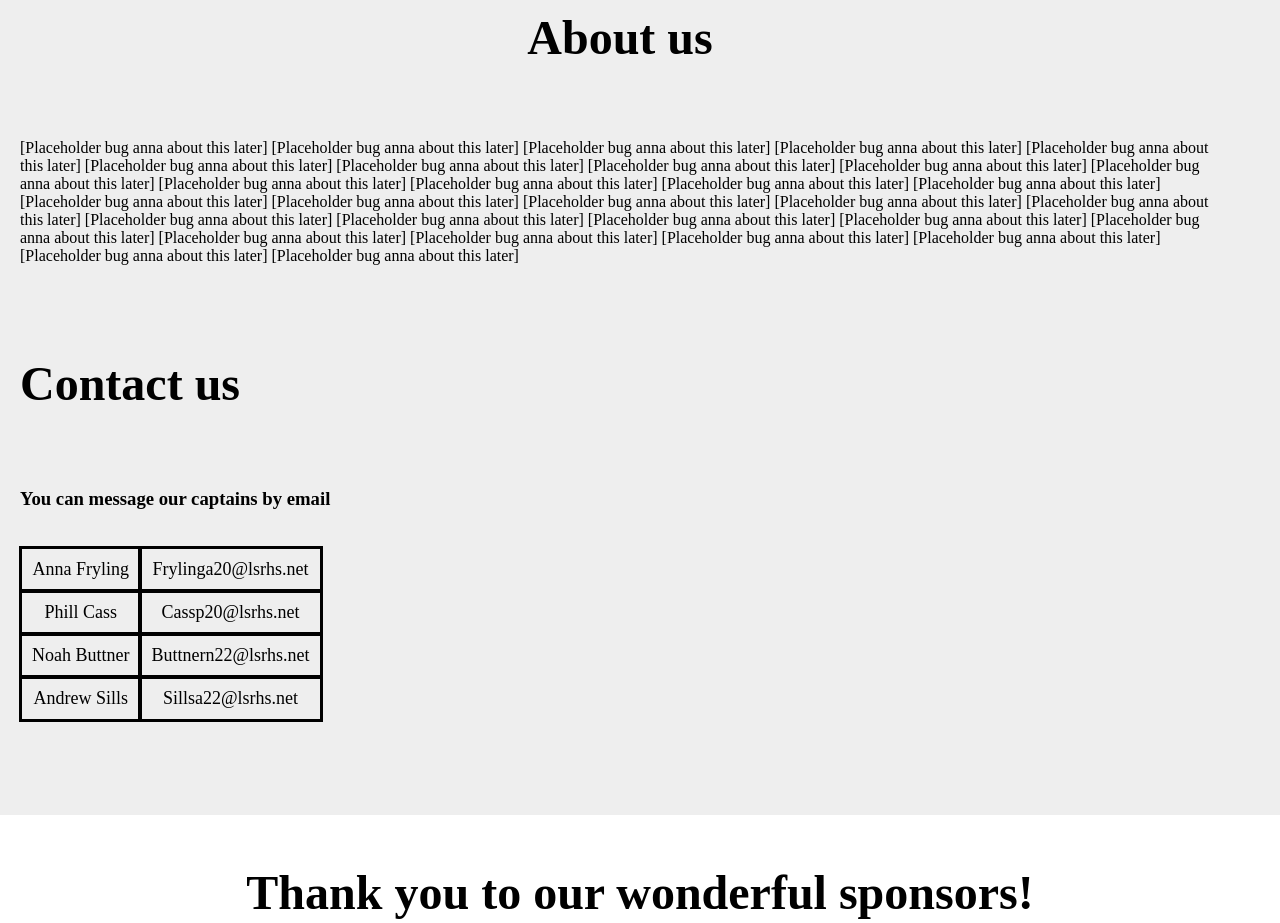
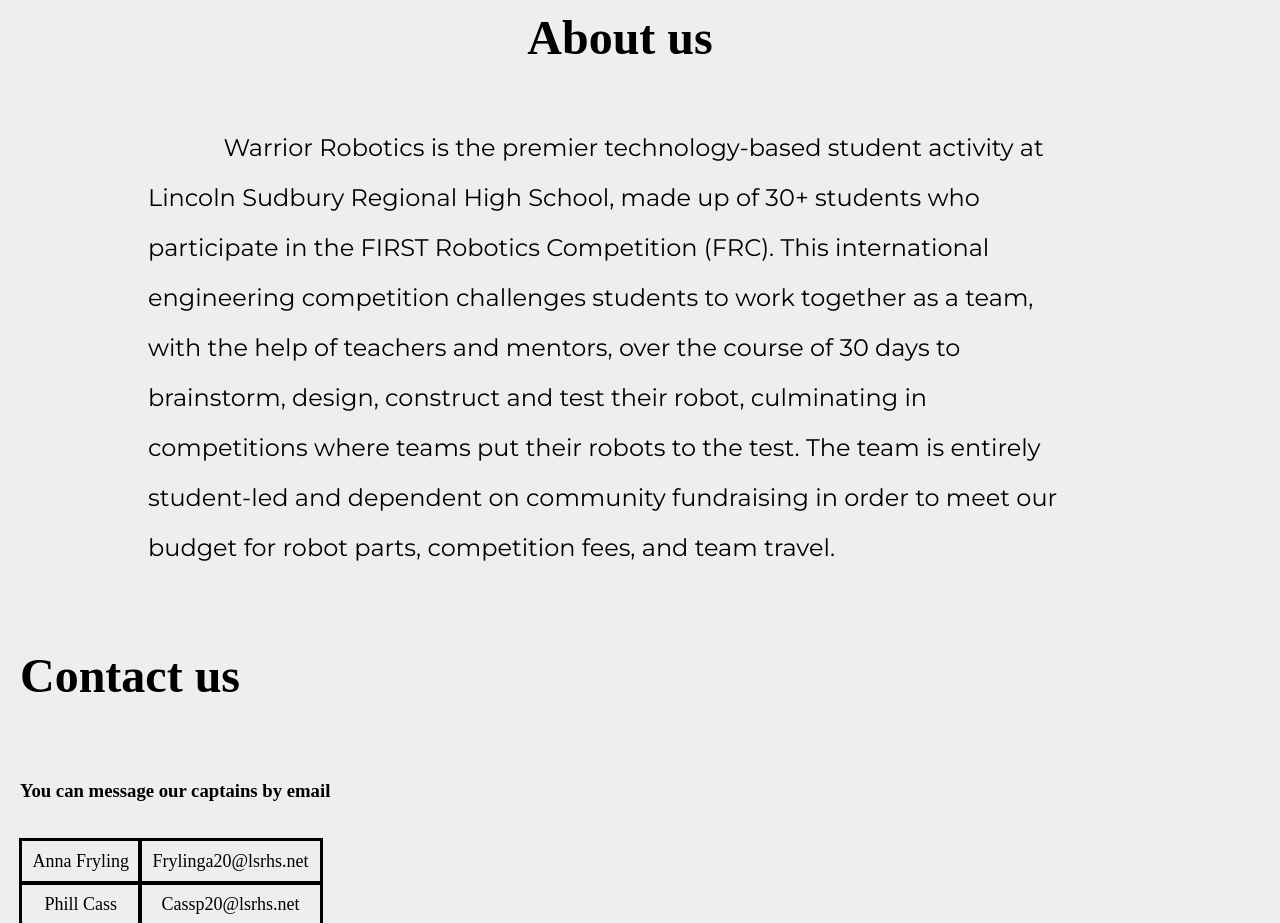
Before and after one commit to Team4169/website, a plain HTML site: page public/index.html in a window 1280 px wide. Shown: the part 860-1783 px from the top of the page. Drawn offline with Linux system fonts and the light colour scheme; some packages are replaced by stand-ins of ours.

Commit message:
Added team discription and favicon

```diff
--- a/public/index.html
+++ b/public/index.html
@@ -4,6 +4,9 @@
         <meta charset="utf-8">
         <title>Warrior Robotics</title>
         <link rel="stylesheet" href="style.css">
+        <!-- Favicon -->
+        <link rel="shortcut icon" href="/favicon.ico" type="image/x-icon">
+        <link rel="icon" href="/favicon.ico" type="image/x-icon">
         <!-- Firebase + analytics -->
         <script src="/__/firebase/7.6.2/firebase-app.js"></script>
         <script src="/__/firebase/7.6.2/firebase-analytics.js"></script>
@@ -27,37 +30,8 @@
         <div class="content">
             <h2>About us</h2>
             <br>
-            <p>
-                [Placeholder bug anna about this later]
-                [Placeholder bug anna about this later]
-                [Placeholder bug anna about this later]
-                [Placeholder bug anna about this later]
-                [Placeholder bug anna about this later]
-                [Placeholder bug anna about this later]
-                [Placeholder bug anna about this later]
-                [Placeholder bug anna about this later]
-                [Placeholder bug anna about this later]
-                [Placeholder bug anna about this later]
-                [Placeholder bug anna about this later]
-                [Placeholder bug anna about this later]
-                [Placeholder bug anna about this later]
-                [Placeholder bug anna about this later]
-                [Placeholder bug anna about this later]
-                [Placeholder bug anna about this later]
-                [Placeholder bug anna about this later]
-                [Placeholder bug anna about this later]
-                [Placeholder bug anna about this later]
-                [Placeholder bug anna about this later]
-                [Placeholder bug anna about this later]
-                [Placeholder bug anna about this later]
-                [Placeholder bug anna about this later]
-                [Placeholder bug anna about this later]
-                [Placeholder bug anna about this later]
-                [Placeholder bug anna about this later]
-                [Placeholder bug anna about this later]
-                [Placeholder bug anna about this later]
-                [Placeholder bug anna about this later]
-                [Placeholder bug anna about this later]
+            <p class="discription">
+                 <span style="opacity:0%">...............</span>Warrior Robotics is the premier technology-based student activity at Lincoln Sudbury Regional High School, made up of 30+ students who participate in the FIRST Robotics Competition (FRC). This international engineering competition challenges students to work together as a team, with the help of teachers and mentors, over the course of 30 days to brainstorm, design, construct and test their robot, culminating in competitions where teams put their robots to the test. The team is entirely student-led and dependent on community fundraising in order to meet our budget for robot parts, competition fees, and team travel.
             </p>
             <br>
             <br>
--- a/public/style.css
+++ b/public/style.css
@@ -1,3 +1,4 @@
+@import url('https://fonts.googleapis.com/css?family=Montserrat&display=swap');
 body {
     padding: 0;
     margin: 0;
@@ -35,6 +36,14 @@
     padding-right: 60px;
     margin-bottom: 20px;
 }
+
+.discription {
+    font-size: 24px;
+    font-family: 'Montserrat', sans-serif;
+    margin: 0px 10vw;
+    line-height: 50px;
+}
+
 h2 {
     font-size: 48px;
 }
```
Also changed, not shown: firebase.json, public/default.png (deleted), public/favicon.ico (added), 1 other file.
